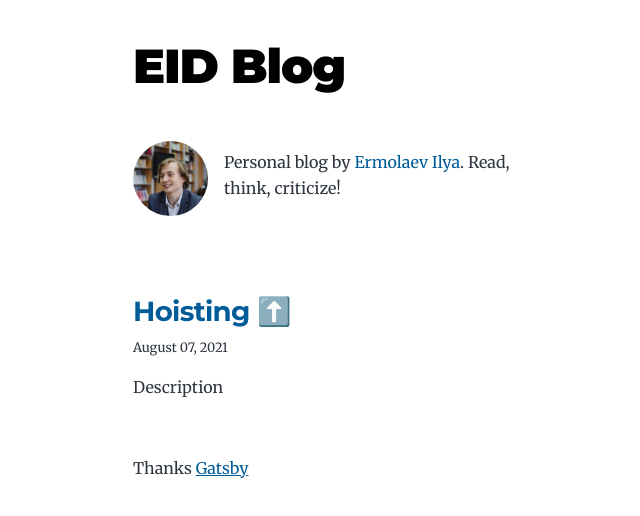
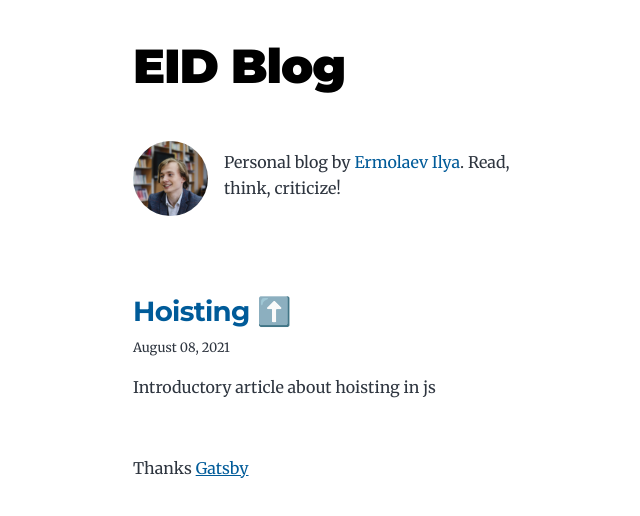
Before and after one commit to ErmolaevID/blog, a Gatsby site: page / in a window 1280 px wide. Shown: the whole page, without its empty margins (191-831 px from the left). Built offline with nearby package versions, Linux system fonts and the light colour scheme; Gatsby itself is replaced by a stand-in of ours.

Commit message:
refactor(hoisting.md): update date & description

````diff
--- a/content/blog/Hoisting /index.md
+++ b/content/blog/Hoisting /index.md
@@ -1,7 +1,7 @@
 ---
 title: Hoisting ⬆️
-date: "2021-08-07T04:05:11.173Z"
-description: Description
+date: "2021-08-08T04:14:20.949Z"
+description: Introductory article about hoisting in js
 ---
 ## Small Example
 ```javascript
````
